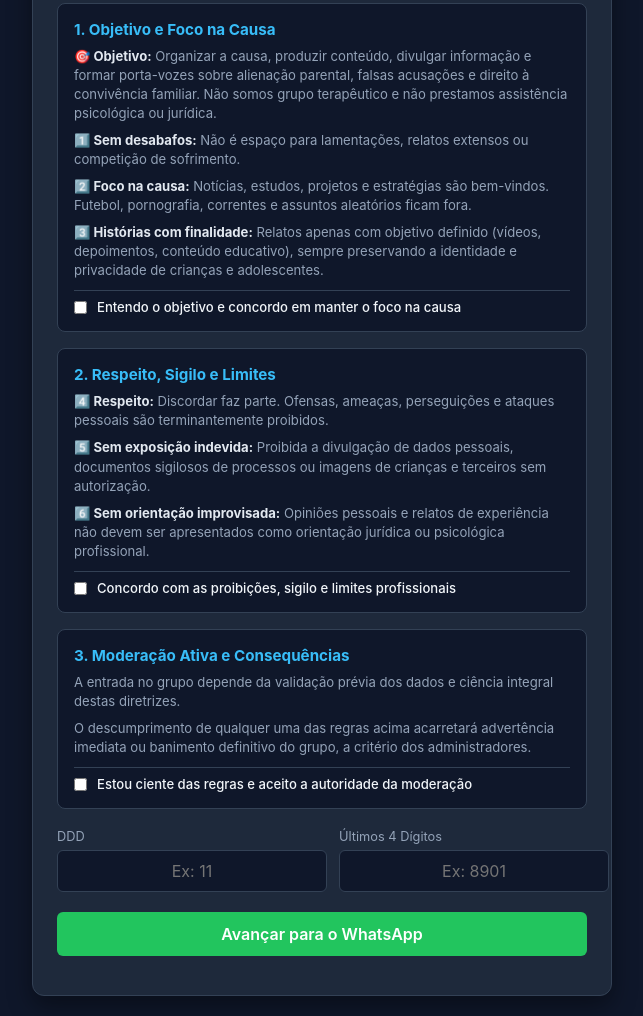
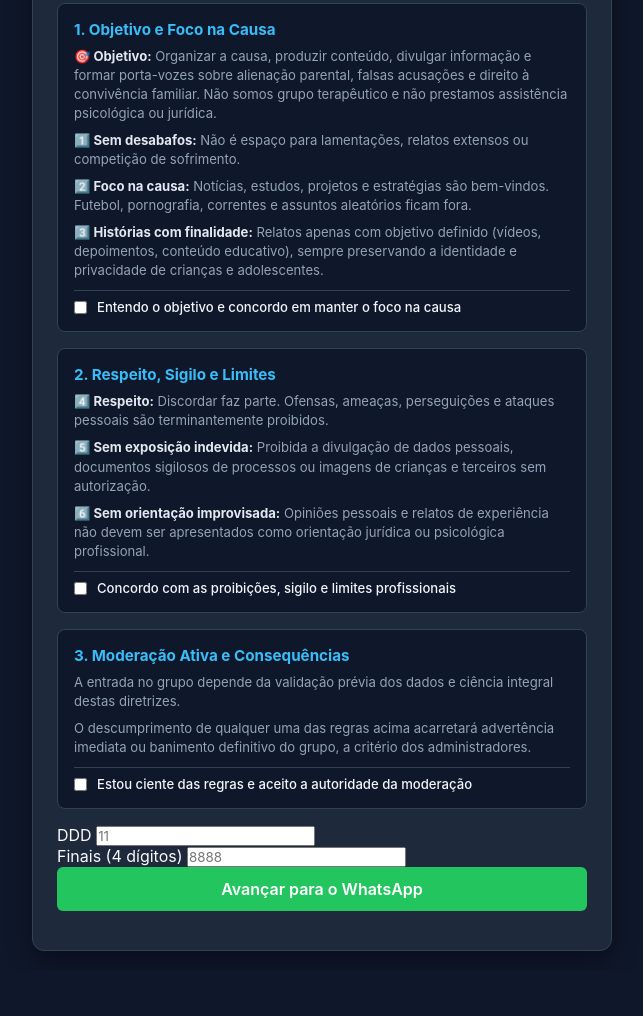
Before and after one commit to lecobezerra/APV, a plain HTML site: page index.html in a window 1280 px wide. Shown: the part 131-1147 px from the top of the page, without its empty margins (318-961 px from the left). After the commit the page ends 1102 px from the top, so only its background shows below. Drawn offline with nearby package versions, Linux system fonts and the light colour scheme.

Commit message:
Update index.html

```diff
--- a/index.html
+++ b/index.html
@@ -207,16 +207,17 @@
       </div>
 
       <!-- Identificação -->
-      <div class="inputs-grid">
-        <div class="input-group">
-          <label for="ddd">DDD</label>
-          <input type="text" id="ddd" maxlength="2" placeholder="Ex: 11" required>
-        </div>
-        <div class="input-group">
-          <label for="digitos">Últimos 4 Dígitos</label>
-          <input type="text" id="digitos" maxlength="4" placeholder="Ex: 8901" required>
-        </div>
-      </div>
+      <div class="phone-group">
+  <div class="field-item field-ddd">
+    <label for="ddd">DDD</label>
+    <input type="tel" id="ddd" name="ddd" maxlength="2" placeholder="11" required>
+  </div>
+
+  <div class="field-item field-digitos">
+    <label for="ultimos_digitos">Finais (4 dígitos)</label>
+    <input type="tel" id="ultimos_digitos" name="ultimos_digitos" maxlength="4" placeholder="8888" required>
+  </div>
+</div>
 
       <button type="submit" id="btnSubmit">Avançar para o WhatsApp</button>
       <div id="statusMsg" class="msg"></div>
```
